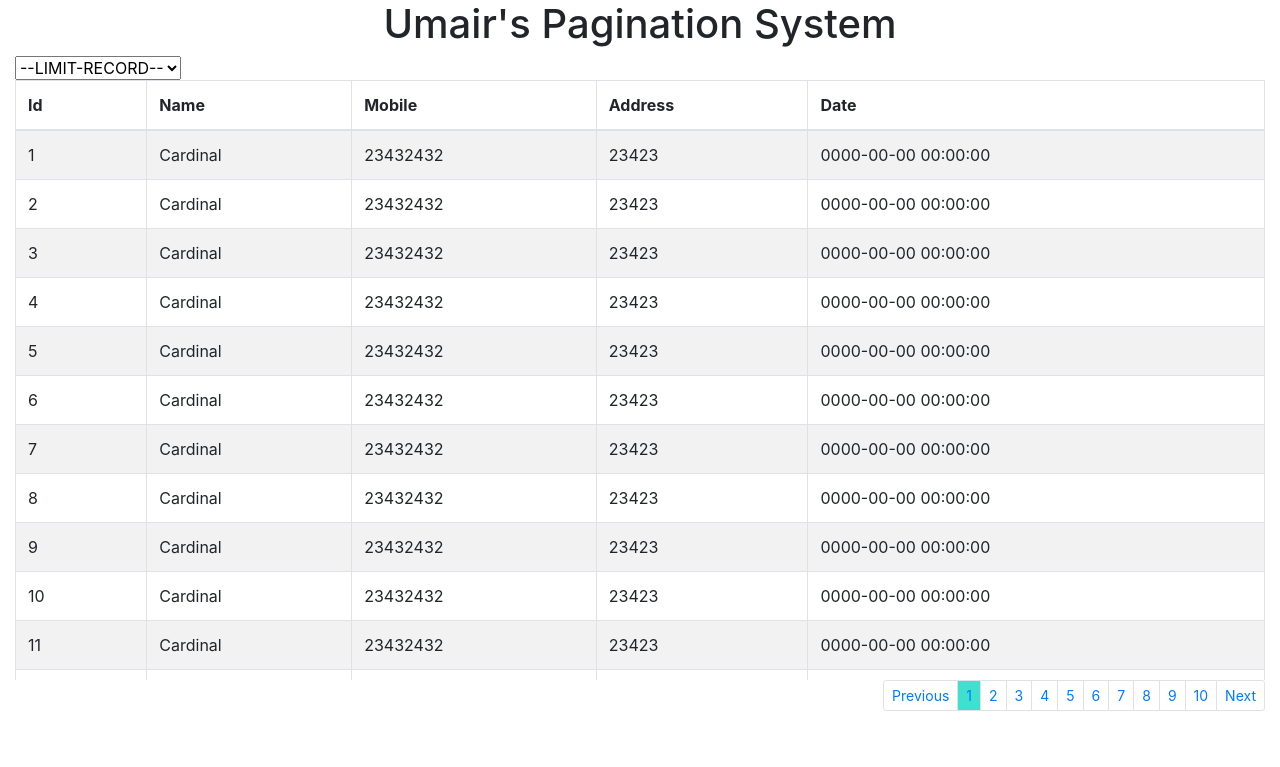
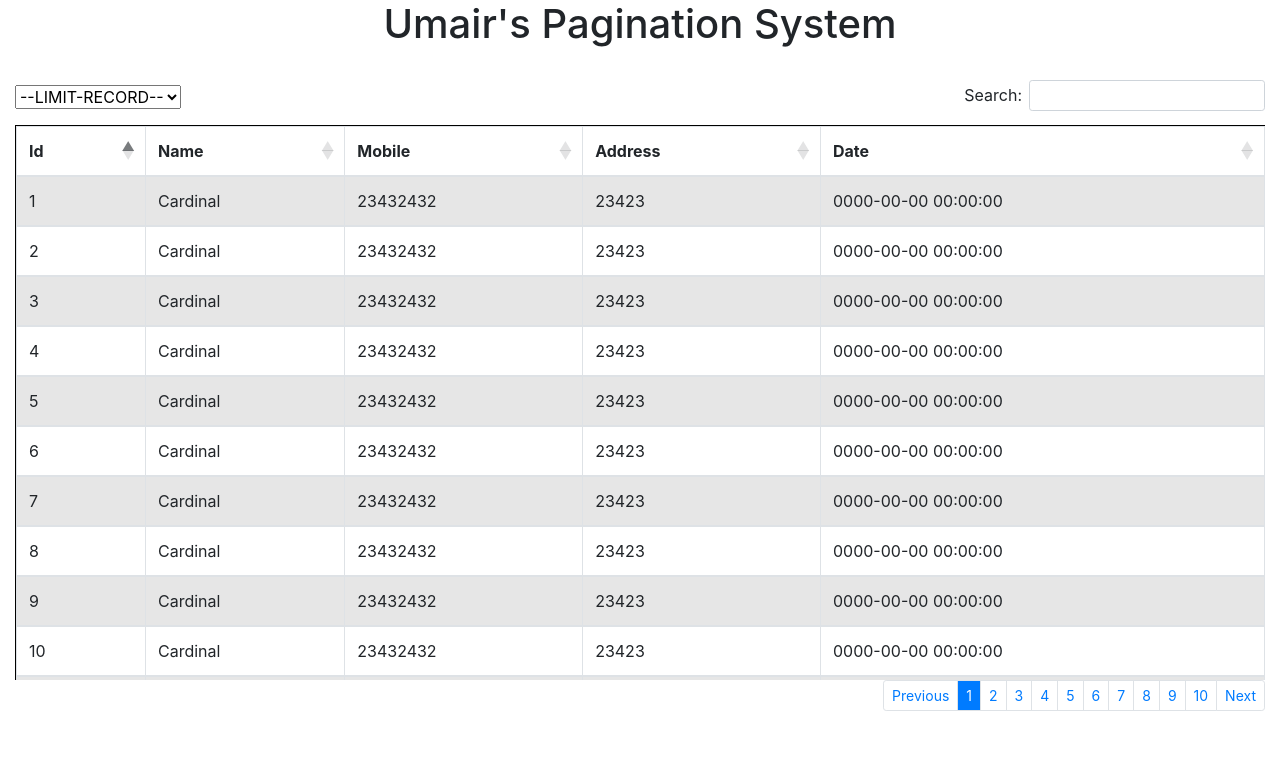
Before and after one commit to Umairali2562/AekpaniNetworks-Covid-Record-System-With-Pagination, a PHP site: page / in a window 1280 px wide. Shown: the top 767 px of the page. Run offline with PHP 8.4, Linux system fonts and the light colour scheme; data comes from the database, SQL or seed files in the repository; a stand-in replaces the project's code that opens the database connection; some libraries are stand-ins or nearby versions.

Commit message:
Pagination-Core-PHP-Active-And-Search

```diff
--- a/index.php
+++ b/index.php
@@ -88,7 +88,7 @@ $row_count=mysqli_num_rows($result1);
 </div>
 
 
-    <div class="row">
+    <div class="row acc-to-the-search">
 
         <div class="col-sm-12 col-lg-12 col-xl-12 col-md-12">
 
@@ -182,16 +182,7 @@ $row_count=mysqli_num_rows($result1);
 
 
 
-<script>
-    // Add active class to the current button (highlight it)
 
-    function activee() {
-            var current = document.getElementsByClassName("active");
-            current[0].className = current[0].className.replace(" active", "");
-            this.className += " active";
-        }
-    }
-</script>
 
 
 <script>
@@ -210,6 +201,19 @@ $row_count=mysqli_num_rows($result1);
 
 <script type="text/javascript">
     $(document).ready(function(){
+        $('table').dataTable({
+            searching: true,
+            paging: false,
+            info: false,
+            bPaginate: false,
+            bLengthChange: false,
+        });
+    })
+</script>
+
+
+<script type="text/javascript">
+    $(document).ready(function(){
         $("#limit-records").change(function(){
             $('form').submit();
         })
--- a/styles.css
+++ b/styles.css
@@ -17,5 +17,11 @@
 }
 
 .active{
-    background-color: turquoise;
+    background-color: #007bff;
+    color:white;
 }
+
+.acc-to-the-search{
+    position: relative;
+    top:29px;
+}
```
